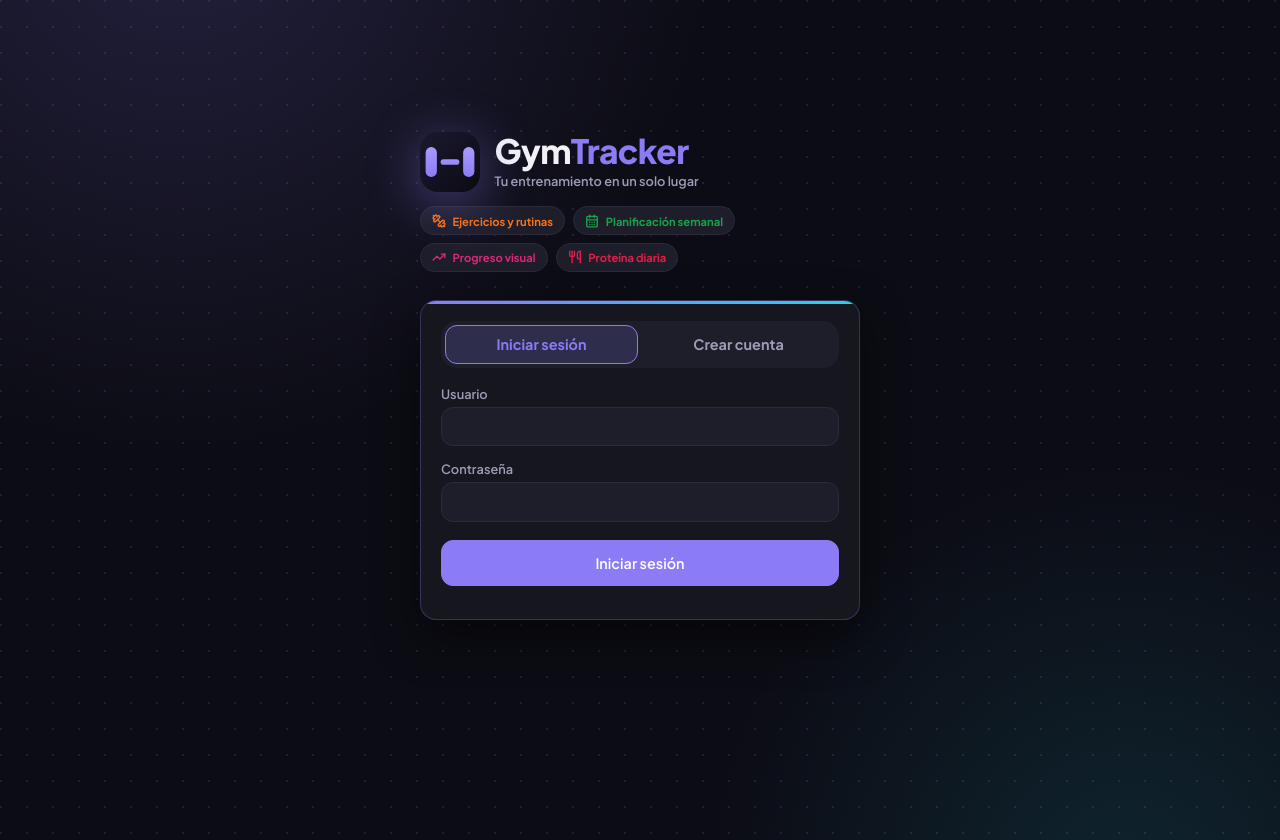
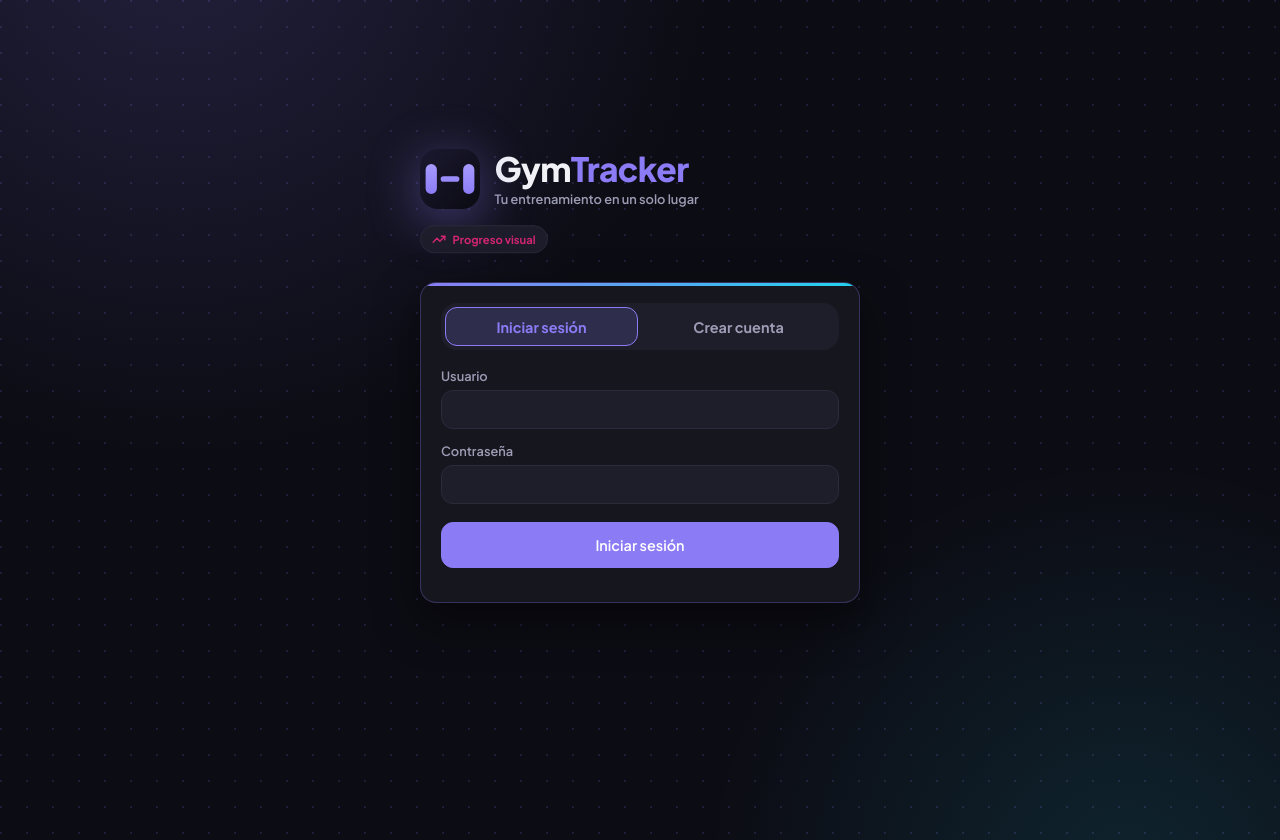
Before and after one commit to sergiodor-dev/gym-tracker, a React (Vite) app: page /#/welcome in a window 1280 px wide. Built offline with nearby package versions, Linux system fonts and the light colour scheme.

Commit message:
Features carousel in Welcome page

```diff
--- a/index.html
+++ b/index.html
@@ -5,6 +5,7 @@
     <meta name="viewport" content="width=device-width, initial-scale=1.0" />
     <meta name="theme-color" content="#0C0C14" />
     <link rel="icon" href="%BASE_URL%favicon.svg" type="image/svg+xml" />
+    <link rel="alternate icon" href="%BASE_URL%favicon.ico" type="image/x-icon" />
     <link rel="alternate icon" href="%BASE_URL%favicon-32.png" type="image/png" sizes="32x32" />
     <link rel="apple-touch-icon" href="%BASE_URL%apple-touch-icon.png" />
     <link rel="preconnect" href="https://fonts.googleapis.com" />
--- a/src/index.css
+++ b/src/index.css
@@ -748,7 +748,7 @@ summary { cursor: pointer; color: var(--muted); font-weight: 600; }
 .landing-tagline {
   display: inline-block; margin-top: 0.3rem; color: var(--muted); font-weight: 600; font-size: var(--fs-sm);
 }
-.landing-features { display: flex; flex-wrap: wrap; gap: 0.5rem; }
+.landing-features { display: flex; align-items: center; min-height: 1.9rem; }
 .landing-feature {
   display: inline-flex; align-items: center; gap: 0.4rem;
   padding: 0.4rem 0.7rem; border-radius: 999px;
@@ -756,6 +756,11 @@ summary { cursor: pointer; color: var(--muted); font-weight: 600; }
   font-size: var(--fs-xs); font-weight: 700; color: var(--text);
 }
 .landing-feature svg { flex-shrink: 0; }
+.landing-feature-carousel { animation: feature-cycle 0.4s ease; }
+@keyframes feature-cycle {
+  from { opacity: 0; transform: translateY(6px); }
+  to { opacity: 1; transform: translateY(0); }
+}
 .auth-tabs {
   display: grid; grid-template-columns: 1fr 1fr; gap: 0.25rem; padding: 0.25rem;
   background: var(--card-alt); border-radius: var(--radius-md); margin-bottom: 1.1rem;
--- a/src/pages/WelcomePage.tsx
+++ b/src/pages/WelcomePage.tsx
@@ -1,4 +1,4 @@
-import React, { useState } from 'react'
+import React, { useEffect, useState } from 'react'
 import { useAuth } from '../AuthContext'
 import { validateUsername } from '../services/supabase/auth'
 import { THEME } from '../theme'
@@ -11,6 +11,8 @@ const HIGHLIGHTS = [
   { ...THEME.progress, label: 'Progreso visual' },
   { ...THEME.protein, label: 'Proteína diaria' },
 ]
+
+const HIGHLIGHT_INTERVAL_MS = 2600
 
 function friendlyAuthError(message: string): string {
   const m = message.toLowerCase()
@@ -36,6 +38,14 @@ export default function WelcomePage() {
   const [confirm, setConfirm] = useState('')
   const [busy, setBusy] = useState(false)
   const [error, setError] = useState('')
+  const [highlightIndex, setHighlightIndex] = useState(0)
+
+  useEffect(() => {
+    const id = setInterval(() => {
+      setHighlightIndex((i) => (i + 1) % HIGHLIGHTS.length)
+    }, HIGHLIGHT_INTERVAL_MS)
+    return () => clearInterval(id)
+  }, [])
 
   function switchMode(next: Mode) {
     setMode(next)
@@ -81,12 +91,15 @@ export default function WelcomePage() {
             <span className="landing-tagline">Tu entrenamiento en un solo lugar</span>
           </div>
         </div>
-        <div className="landing-features">
-          {HIGHLIGHTS.map(({ icon: Icon, fg, label }) => (
-            <span key={label} className="landing-feature" style={{ color: fg }}>
-              <Icon size={14} strokeWidth={2.4} /> {label}
-            </span>
-          ))}
+        <div className="landing-features" aria-live="polite">
+          {(() => {
+            const { icon: Icon, fg, label } = HIGHLIGHTS[highlightIndex]
+            return (
+              <span key={label} className="landing-feature landing-feature-carousel" style={{ color: fg }}>
+                <Icon size={14} strokeWidth={2.4} /> {label}
+              </span>
+            )
+          })()}
         </div>
       </div>
 
```
Also changed, not shown: 1 other file (tests, documents, lock files or other folders).
